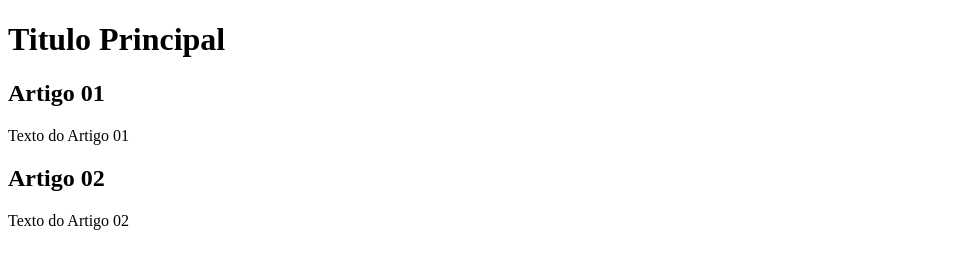
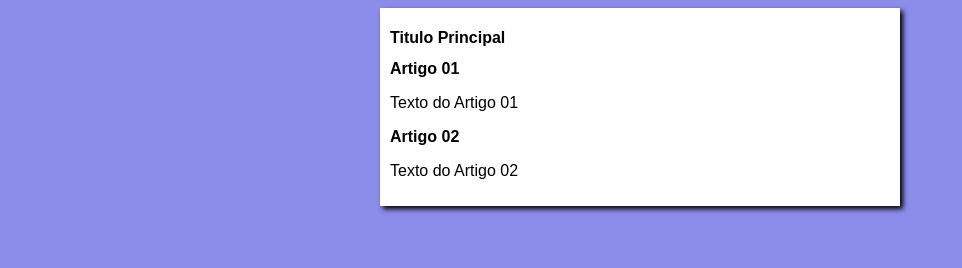
Before and after one commit to danircfilho/Branch, a plain HTML site: page index.html in a window 1280 px wide. Shown: the whole page, without its empty margins (0-962 px from the left). Drawn offline with Linux system fonts and the light colour scheme.

Commit message:
Iniciei o design
Iniciado o design

```diff
--- a/index.html
+++ b/index.html
@@ -4,6 +4,7 @@
     <meta charset="UTF-8">
     <meta name="viewport" content="width=device-width, initial-scale=1.0">
     <title>Branches</title>
+    <link rel="stylesheet" href="style.css">
 </head>
 <body>
     <main>
--- /dev/null
+++ b/style.css
@@ -0,0 +1,17 @@
+*{
+    font-family: Arial, Helvetica, sans-serif;
+    font-size: 16px;
+}
+
+body {
+
+    background-color: rgb(140, 140, 235);
+}
+
+main {
+    background-color: white;
+    width: 500px;
+    margin: auto;
+    padding: 10px;
+    box-shadow: 3px 3px 5px black;
+}
```
